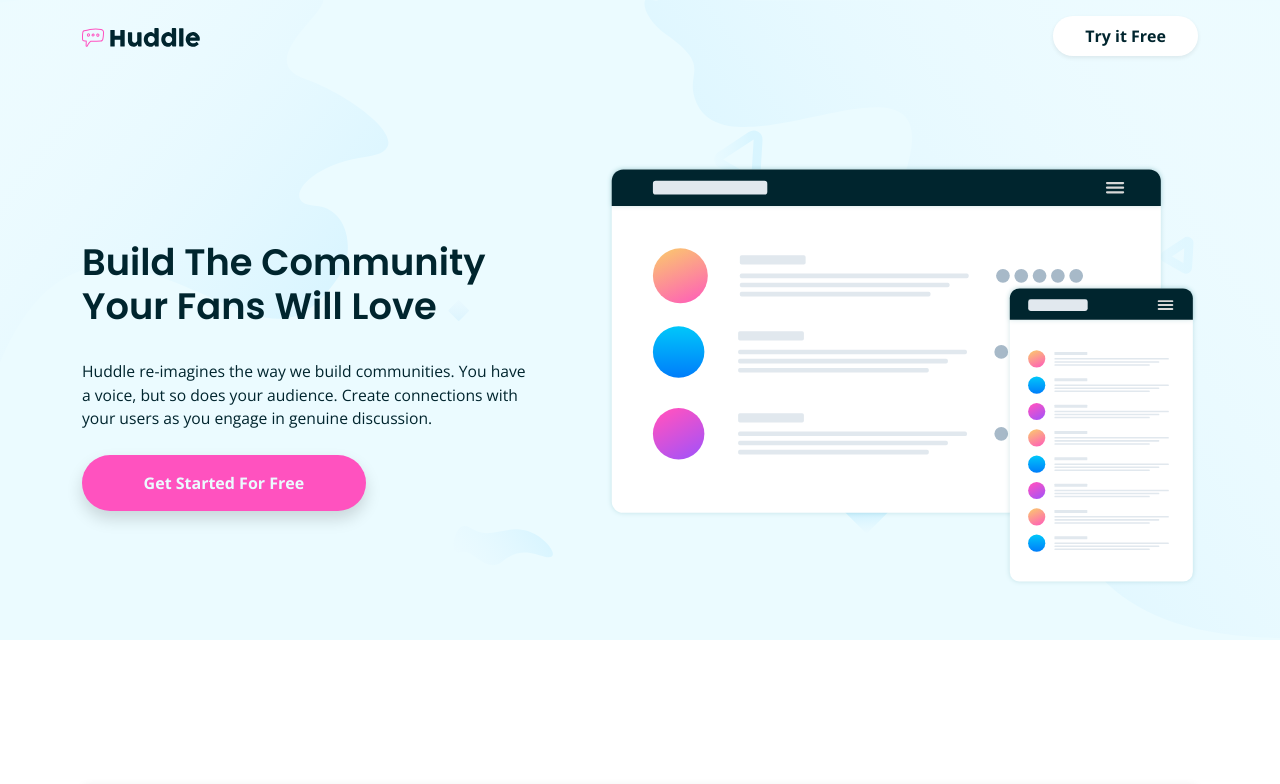
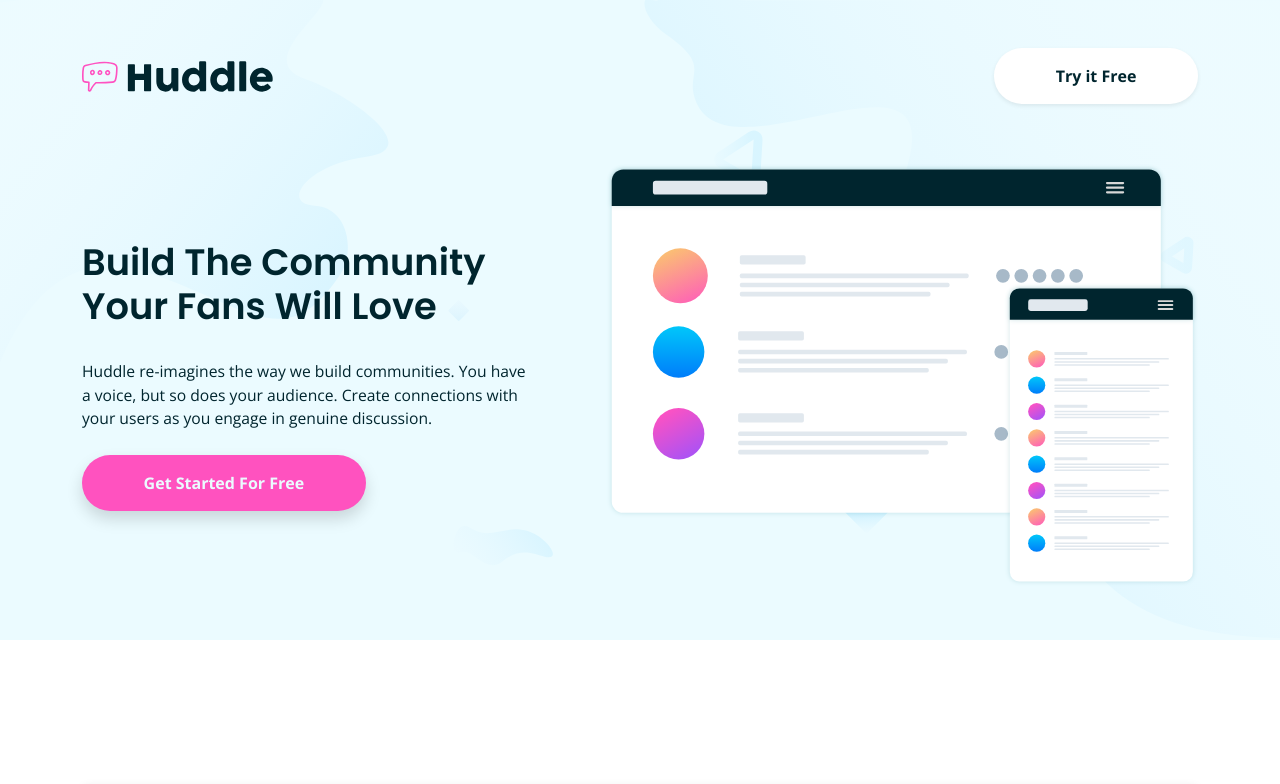
Before and after one commit to ihsansfd/huddle-frontend-challenge, a website: page index.html in a window 1280 px wide. Shown: the top 784 px of the page. Drawn offline with nearby package versions, Linux system fonts and the light colour scheme.

Commit message:
fixing navbar

```diff
--- a/index.html
+++ b/index.html
@@ -27,9 +27,7 @@
   </head>
   <body>
     <header class="header-navbar">
-      <nav
-        class="navbar site-navbar site-navbar--smaller-lg fixed-top py-3 py-lg-5"
-      >
+      <nav class="navbar site-navbar fixed-top py-3 py-lg-5">
         <div class="container">
           <a class="site-navbar__brand navbar-brand" href="#">
             <img
```
